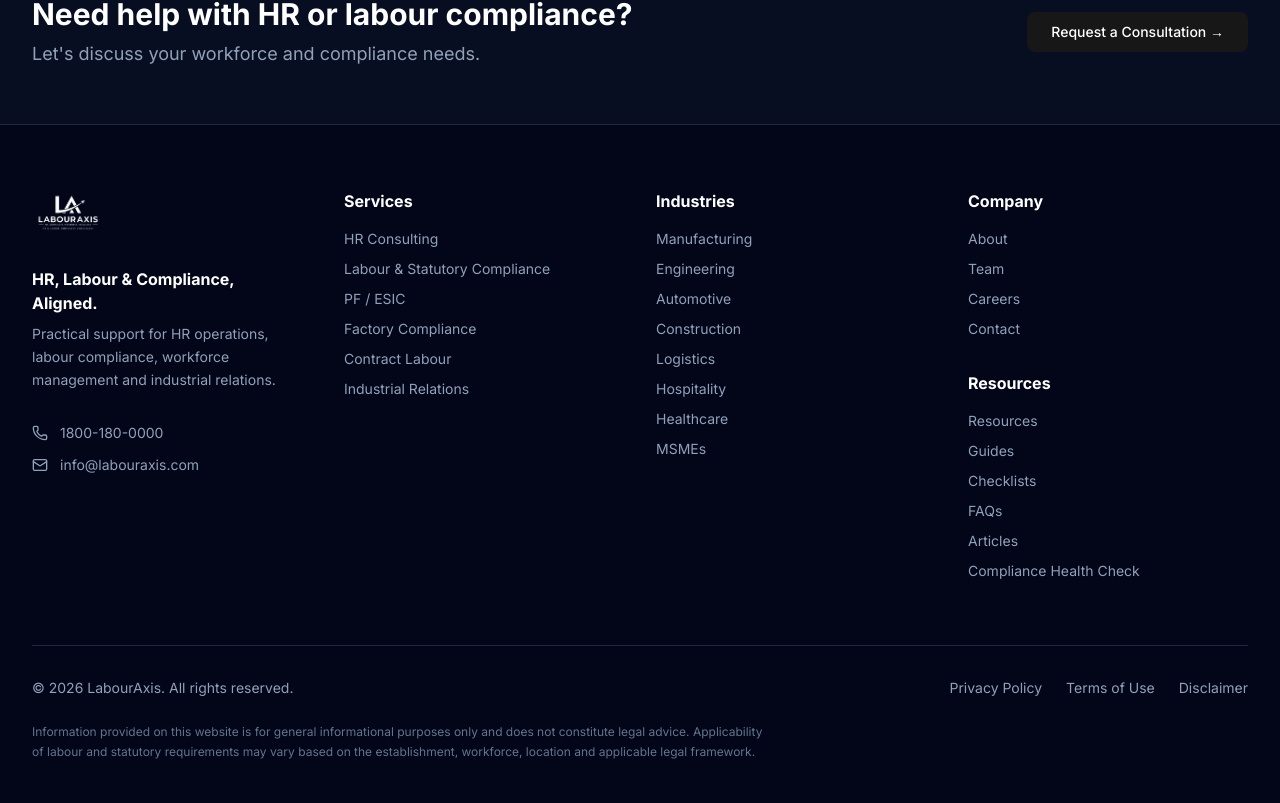
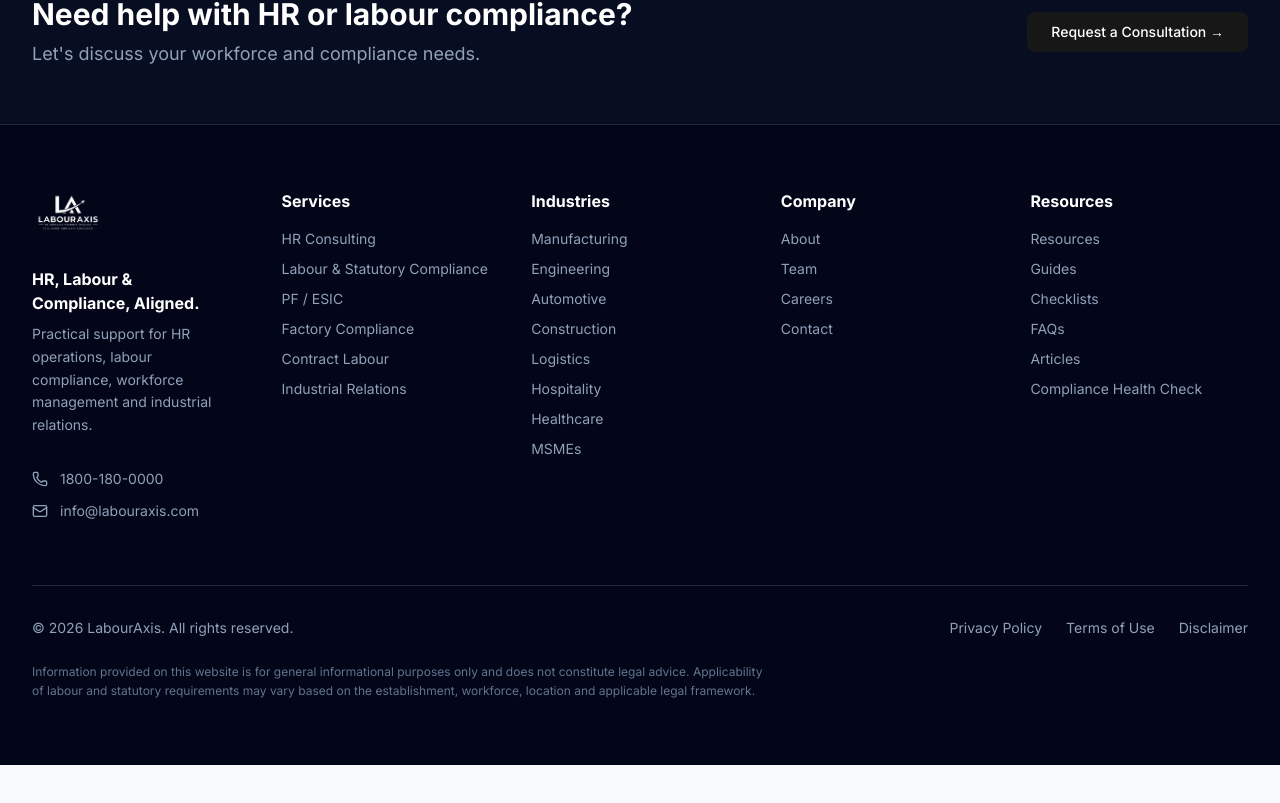
Before and after one commit to Mahesh55703/msw, a Next.js app: page / in a window 1280 px wide. Shown: the part 5503-6306 px from the top of the page. After the commit the page ends 6268 px from the top, so only its background shows below. Built offline with nearby package versions, Linux system fonts and the light colour scheme.

Commit message:
Split Company and Resources into separate footer columns

```diff
--- a/components/layout/Footer.tsx
+++ b/components/layout/Footer.tsx
@@ -62,10 +62,10 @@
 
       {/* Main Footer */}
       <div className="container mx-auto px-4 md:px-8 py-12 md:py-16">
-        <div className="grid grid-cols-1 md:grid-cols-2 lg:grid-cols-4 gap-x-8 gap-y-6">
+        <div className="grid grid-cols-1 md:grid-cols-2 lg:grid-cols-5 gap-x-8 gap-y-6">
 
           {/* Column 1: LabourAxis */}
-          <div className="lg:pr-8 mb-4 md:mb-0">
+          <div className="lg:pr-4 mb-4 md:mb-0">
             <Link href="/" className="inline-block mb-6">
               <Image src="/logo-transparent.png" alt="LabourAxis Logo" width={200} height={50} className="object-contain h-12 w-auto brightness-0 invert" />
             </Link>
@@ -96,14 +96,14 @@
             <FooterColumn title="Industries" items={footerNav.industries} />
           </div>
 
-          {/* Column 4: Company & Resources */}
-          <div className="flex flex-col gap-6 md:gap-8">
-            <div>
-              <FooterColumn title="Company" items={footerNav.company} />
-            </div>
-            <div>
-              <FooterColumn title="Resources" items={footerNav.resources} />
-            </div>
+          {/* Column 4: Company */}
+          <div>
+            <FooterColumn title="Company" items={footerNav.company} />
+          </div>
+
+          {/* Column 5: Resources */}
+          <div>
+            <FooterColumn title="Resources" items={footerNav.resources} />
           </div>
 
         </div>
```
